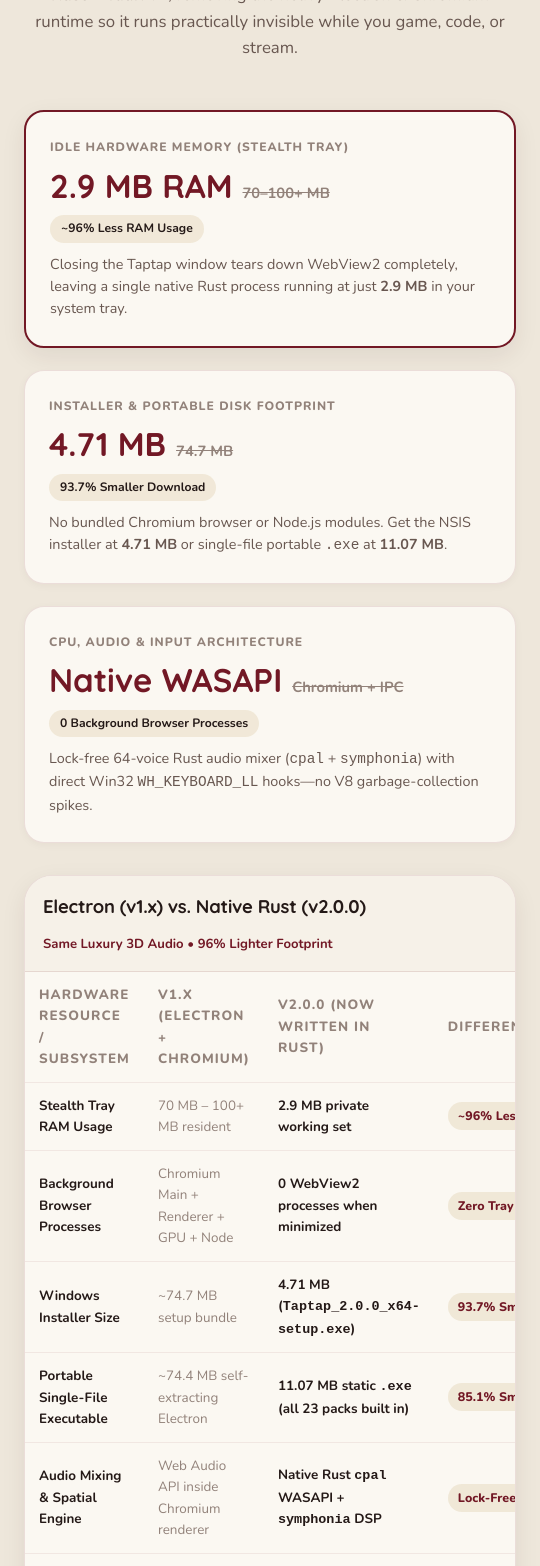
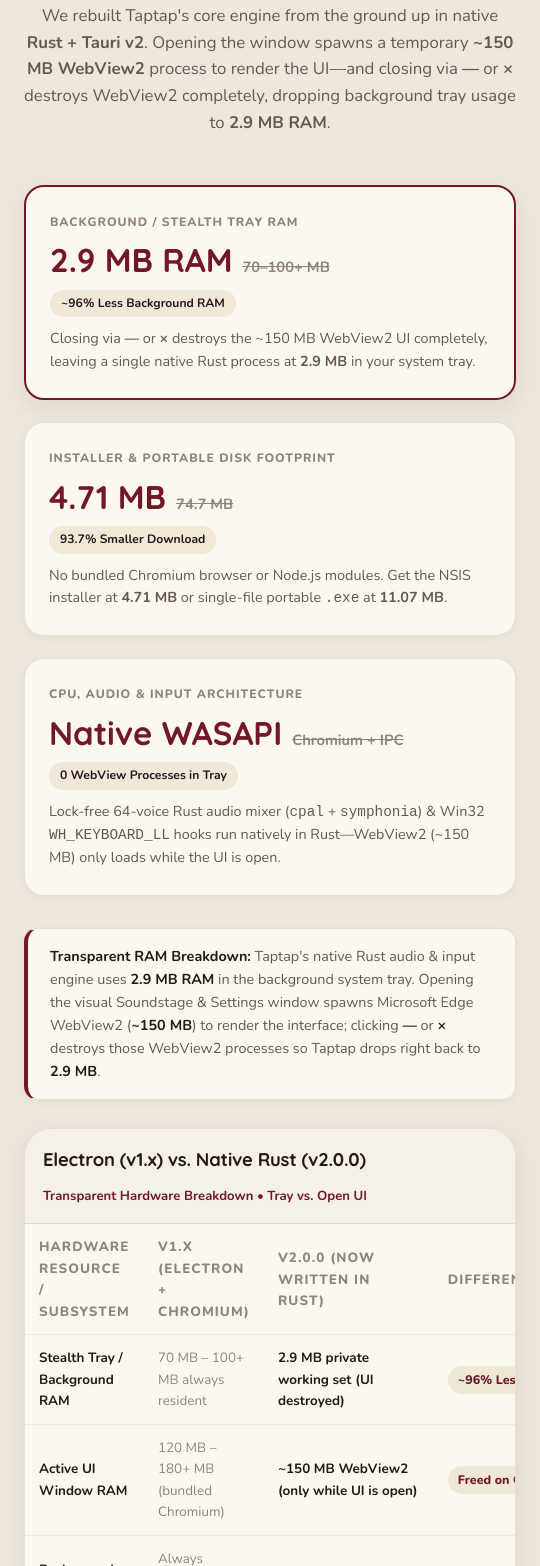
Before and after one commit to Mightyiest/taptap, an Electron app: page index.html in a window 540 px wide. Shown: the part 1234-2800 px from the top of the page. Drawn offline with nearby package versions, Linux system fonts and the light colour scheme; no server answers.

Commit message:
docs(pages): clarify 2.9 MB background tray RAM vs on-demand ~150 MB WebView2 UI

```diff
--- a/index.html
+++ b/index.html
@@ -56,7 +56,7 @@
   <section class="hero-section">
     <div class="site-container">
       <div class="hero-pill-badge">
-        <span>✦ Now Written in Rust! • 2.9 MB Tray RAM (v2.0.0) ✦</span>
+        <span>✦ Now Written in Rust! • 2.9 MB Background Tray RAM (v2.0.0) ✦</span>
       </div>
 
       <h1 class="hero-title">
@@ -64,7 +64,7 @@
       </h1>
 
       <p class="hero-subtitle">
-        Transform every keystroke and tactile click into a rich, three-dimensional acoustic soundstage. <strong>Now written in native Rust!</strong> — slashing stealth tray RAM from <strong>70–100+ MB down to 2.9 MB</strong> with zero Chromium or Electron bloat, plus live Web Audio HRTF right here in your browser.
+        Transform every keystroke and tactile click into a rich, three-dimensional acoustic soundstage. <strong>Now written in native Rust!</strong> Runs at <strong>2.9 MB RAM in the background tray</strong> (spawning an on-demand <strong>~150 MB WebView2 UI</strong> only while the window is open, then destroying it on close), plus live Web Audio HRTF right here in your browser.
       </p>
 
       <div class="hero-cta-group">
@@ -81,15 +81,15 @@
       <div class="hero-metrics-bar">
         <div class="hero-metric-item">
           <span class="hero-metric-val">2.9 MB</span>
-          <span class="hero-metric-lbl">Tray RAM (vs 100+ MB)</span>
+          <span class="hero-metric-lbl">Background Tray RAM</span>
+        </div>
+        <div class="hero-metric-item">
+          <span class="hero-metric-val">~150 MB</span>
+          <span class="hero-metric-lbl">WebView2 UI (When Open)</span>
         </div>
         <div class="hero-metric-item">
           <span class="hero-metric-val">4.71 MB</span>
           <span class="hero-metric-lbl">Setup (vs 74.7 MB)</span>
-        </div>
-        <div class="hero-metric-item">
-          <span class="hero-metric-val">0</span>
-          <span class="hero-metric-lbl">WebView Tray Procs</span>
         </div>
         <div class="hero-metric-item">
           <span class="hero-metric-val">22 + 8</span>
@@ -106,21 +106,21 @@
         <span class="rust-highlight-pill">Now Written in Rust! • v2.0.0</span>
         <h2 class="section-title">Tiny Hardware Footprint. Massive Difference.</h2>
         <p class="section-desc">
-          We rebuilt Taptap's desktop engine from the ground up in native <strong>Rust + Tauri v2</strong>, removing the heavy Electron &amp; Chromium runtime so it runs practically invisible while you game, code, or stream.
+          We rebuilt Taptap's core engine from the ground up in native <strong>Rust + Tauri v2</strong>. Opening the window spawns a temporary <strong>~150 MB WebView2</strong> process to render the UI—and closing via <strong>—</strong> or <strong>×</strong> destroys WebView2 completely, dropping background tray usage to <strong>2.9 MB RAM</strong>.
         </p>
       </div>
 
       <!-- Top 3 Hardware Resource Cards -->
       <div class="rust-resource-grid">
         <div class="rust-resource-card featured">
-          <span class="rust-res-kicker">Idle Hardware Memory (Stealth Tray)</span>
+          <span class="rust-res-kicker">Background / Stealth Tray RAM</span>
           <div class="rust-res-stat-row">
             <span class="rust-res-new">2.9 MB RAM</span>
             <span class="rust-res-old">70–100+ MB</span>
           </div>
-          <span class="rust-res-badge">~96% Less RAM Usage</span>
+          <span class="rust-res-badge">~96% Less Background RAM</span>
           <p class="rust-res-desc">
-            Closing the Taptap window tears down WebView2 completely, leaving a single native Rust process running at just <strong>2.9 MB</strong> in your system tray.
+            Closing via <strong>—</strong> or <strong>×</strong> destroys the ~150 MB WebView2 UI completely, leaving a single native Rust process at <strong>2.9 MB</strong> in your system tray.
           </p>
         </div>
 
@@ -142,18 +142,22 @@
             <span class="rust-res-new">Native WASAPI</span>
             <span class="rust-res-old">Chromium + IPC</span>
           </div>
-          <span class="rust-res-badge">0 Background Browser Processes</span>
+          <span class="rust-res-badge">0 WebView Processes in Tray</span>
           <p class="rust-res-desc">
-            Lock-free 64-voice Rust audio mixer (<code>cpal</code> + <code>symphonia</code>) with direct Win32 <code>WH_KEYBOARD_LL</code> hooks—no V8 garbage-collection spikes.
+            Lock-free 64-voice Rust audio mixer (<code>cpal</code> + <code>symphonia</code>) &amp; Win32 <code>WH_KEYBOARD_LL</code> hooks run natively in Rust—WebView2 (~150 MB) only loads while the UI is open.
           </p>
         </div>
+      </div>
+
+      <div class="rust-honesty-note">
+        <strong>Transparent RAM Breakdown:</strong> Taptap's native Rust audio &amp; input engine uses <strong>2.9 MB RAM</strong> in the background system tray. Opening the visual Soundstage &amp; Settings window spawns Microsoft Edge WebView2 (<strong>~150 MB</strong>) to render the interface; clicking <strong>—</strong> or <strong>×</strong> destroys those WebView2 processes so Taptap drops right back to <strong>2.9 MB</strong>.
       </div>
 
       <!-- Side-by-Side Electron vs Rust Comparison Table -->
       <div class="rust-diff-table-card">
         <div class="rust-diff-table-header">
           <h3>Electron (v1.x) vs. Native Rust (v2.0.0)</h3>
-          <span class="rust-diff-table-sub">Same Luxury 3D Audio • 96% Lighter Footprint</span>
+          <span class="rust-diff-table-sub">Transparent Hardware Breakdown • Tray vs. Open UI</span>
         </div>
         <div class="rust-diff-scroll">
           <table class="rust-diff-table">
@@ -167,15 +171,21 @@
             </thead>
             <tbody>
               <tr>
-                <td class="rust-col-metric">Stealth Tray RAM Usage</td>
-                <td class="rust-col-old">70 MB – 100+ MB resident</td>
-                <td class="rust-col-new">2.9 MB private working set</td>
-                <td><span class="rust-gain-pill">~96% Less RAM</span></td>
+                <td class="rust-col-metric">Stealth Tray / Background RAM</td>
+                <td class="rust-col-old">70 MB – 100+ MB always resident</td>
+                <td class="rust-col-new">2.9 MB private working set (UI destroyed)</td>
+                <td><span class="rust-gain-pill">~96% Less Tray RAM</span></td>
+              </tr>
+              <tr>
+                <td class="rust-col-metric">Active UI Window RAM</td>
+                <td class="rust-col-old">120 MB – 180+ MB (bundled Chromium)</td>
+                <td class="rust-col-new">~150 MB WebView2 (only while UI is open)</td>
+                <td><span class="rust-gain-pill">Freed on Close</span></td>
               </tr>
               <tr>
                 <td class="rust-col-metric">Background Browser Processes</td>
-                <td class="rust-col-old">Chromium Main + Renderer + GPU + Node</td>
-                <td class="rust-col-new">0 WebView2 processes when minimized</td>
+                <td class="rust-col-old">Always running (Main + Renderer + GPU + Node)</td>
+                <td class="rust-col-new">0 in tray • Spawns WebView2 only for UI</td>
                 <td><span class="rust-gain-pill">Zero Tray Bloat</span></td>
               </tr>
               <tr>
@@ -537,7 +547,7 @@
           </div>
           <h3>2.9 MB Stealth Tray Mode</h3>
           <p>
-            Closing the window completely destroys the UI layer, cutting idle memory from <strong>70–100+ MB</strong> down to <strong>2.9 MB RAM</strong> while keeping audio and <kbd>Ctrl+Shift+M</kbd> mute live.
+            Spawns a ~150 MB WebView2 UI only while configuring settings. Closing via <strong>—</strong> or <strong>×</strong> destroys the UI layer completely, dropping background memory to <strong>2.9 MB RAM</strong> while keeping audio and <kbd>Ctrl+Shift+M</kbd> mute live.
           </p>
         </div>
 
@@ -714,7 +724,7 @@
         <span class="section-tag">Get Taptap v2.0.0</span>
         <h2 class="section-title">Download Native Rust Companion</h2>
         <p class="section-desc">
-          Now written in native Rust + Tauri v2 — 2.9 MB tray RAM (down from 70–100+ MB) and 93% smaller download sizes with all 22 switch packs &amp; 8 mouse profiles embedded.
+          Now written in native Rust + Tauri v2 — 2.9 MB background tray RAM (~150 MB on-demand WebView2 while the UI is open) and 93% smaller download sizes with all 22 switch packs &amp; 8 mouse profiles embedded.
         </p>
       </div>
 
@@ -724,12 +734,12 @@
           <span class="v2-bench-value"><span class="v2-bench-old">70–100+ MB</span> 2.9 MB</span>
         </div>
         <div class="v2-bench-item">
-          <span class="v2-bench-label">Setup Installer</span>
-          <span class="v2-bench-value"><span class="v2-bench-old">74.7 MB</span> 4.71 MB</span>
+          <span class="v2-bench-label">UI Window (When Open)</span>
+          <span class="v2-bench-value">~150 MB WebView2</span>
         </div>
         <div class="v2-bench-item">
-          <span class="v2-bench-label">Portable Single-File</span>
-          <span class="v2-bench-value"><span class="v2-bench-old">74.4 MB</span> 11.07 MB</span>
+          <span class="v2-bench-label">Setup / Portable</span>
+          <span class="v2-bench-value"><span class="v2-bench-old">74.7 MB</span> 4.71 / 11.07 MB</span>
         </div>
         <div class="v2-bench-item">
           <span class="v2-bench-label">Audio & Input Core</span>
@@ -744,7 +754,7 @@
           <div>
             <span class="download-meta-pill">NSIS Setup • 4.71 MB</span>
             <h3>Windows Installer</h3>
-            <p>Full Windows x64 setup with Start Menu integration, clean uninstaller, and 2.9 MB background tray mode.</p>
+            <p>Full Windows x64 setup with Start Menu integration, clean uninstaller, 2.9 MB background tray mode, and on-demand WebView2 UI (~150 MB when open).</p>
           </div>
           <a href="https://github.com/Mightyiest/taptap/releases/latest/download/Taptap_2.0.0_x64-setup.exe" class="btn-download-action">
             <span>Download Setup (4.71 MB)</span>
--- a/landing.css
+++ b/landing.css
@@ -1187,6 +1187,24 @@ h1, h2, h3, h4, .serif-heading {
   line-height: 1.55;
 }
 
+.rust-honesty-note {
+  max-width: 980px;
+  margin: 0 auto 28px;
+  padding: 16px 22px;
+  background: var(--bg-card);
+  border: 1px solid var(--border-main);
+  border-left: 4px solid var(--accent-burgundy);
+  border-radius: var(--radius-md);
+  box-shadow: var(--shadow-sm);
+  font-size: 0.9rem;
+  color: var(--text-muted);
+  line-height: 1.6;
+}
+
+.rust-honesty-note strong {
+  color: var(--text-main);
+}
+
 .rust-diff-table-card {
   max-width: 980px;
   margin: 0 auto;
```
